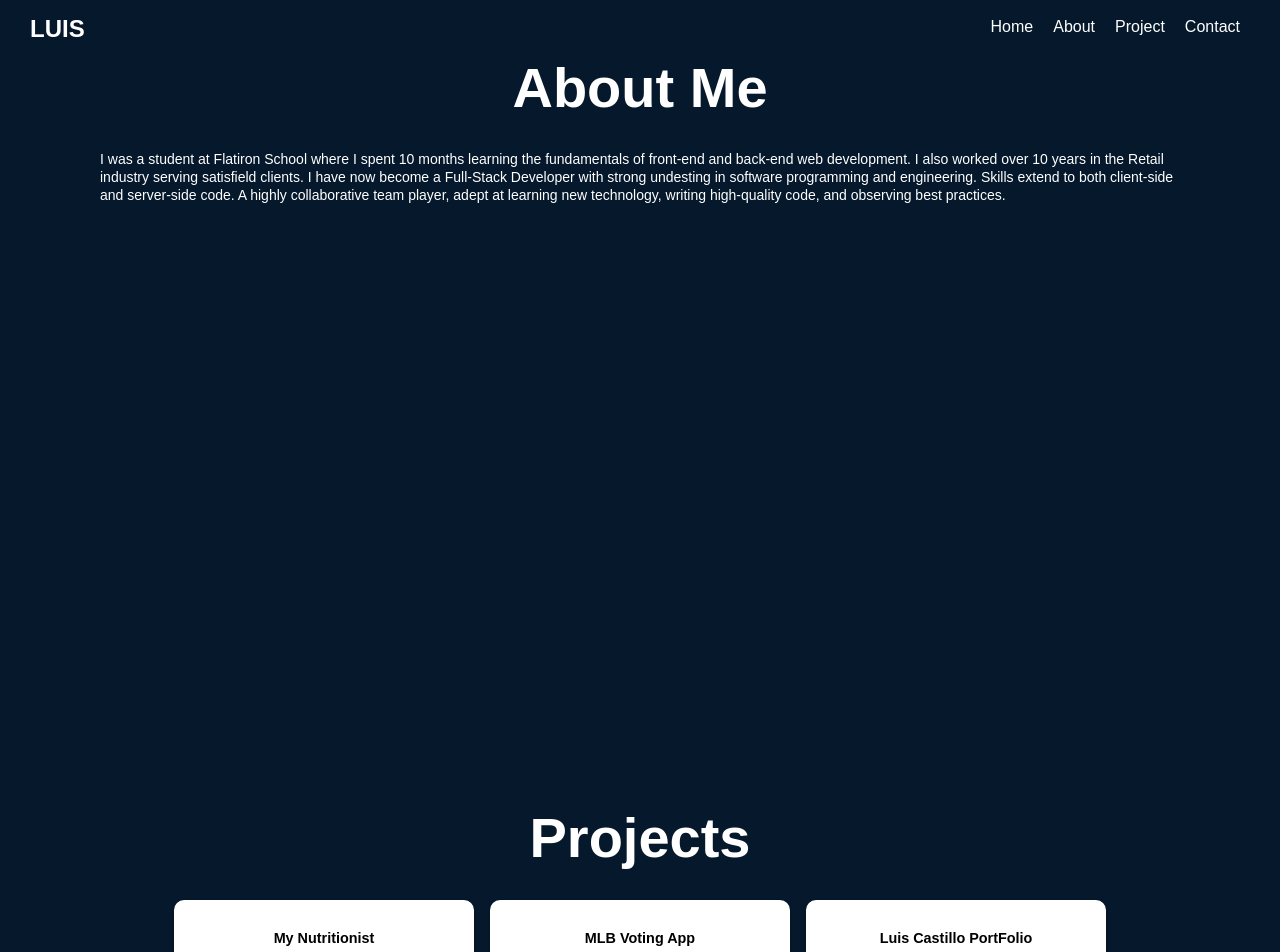
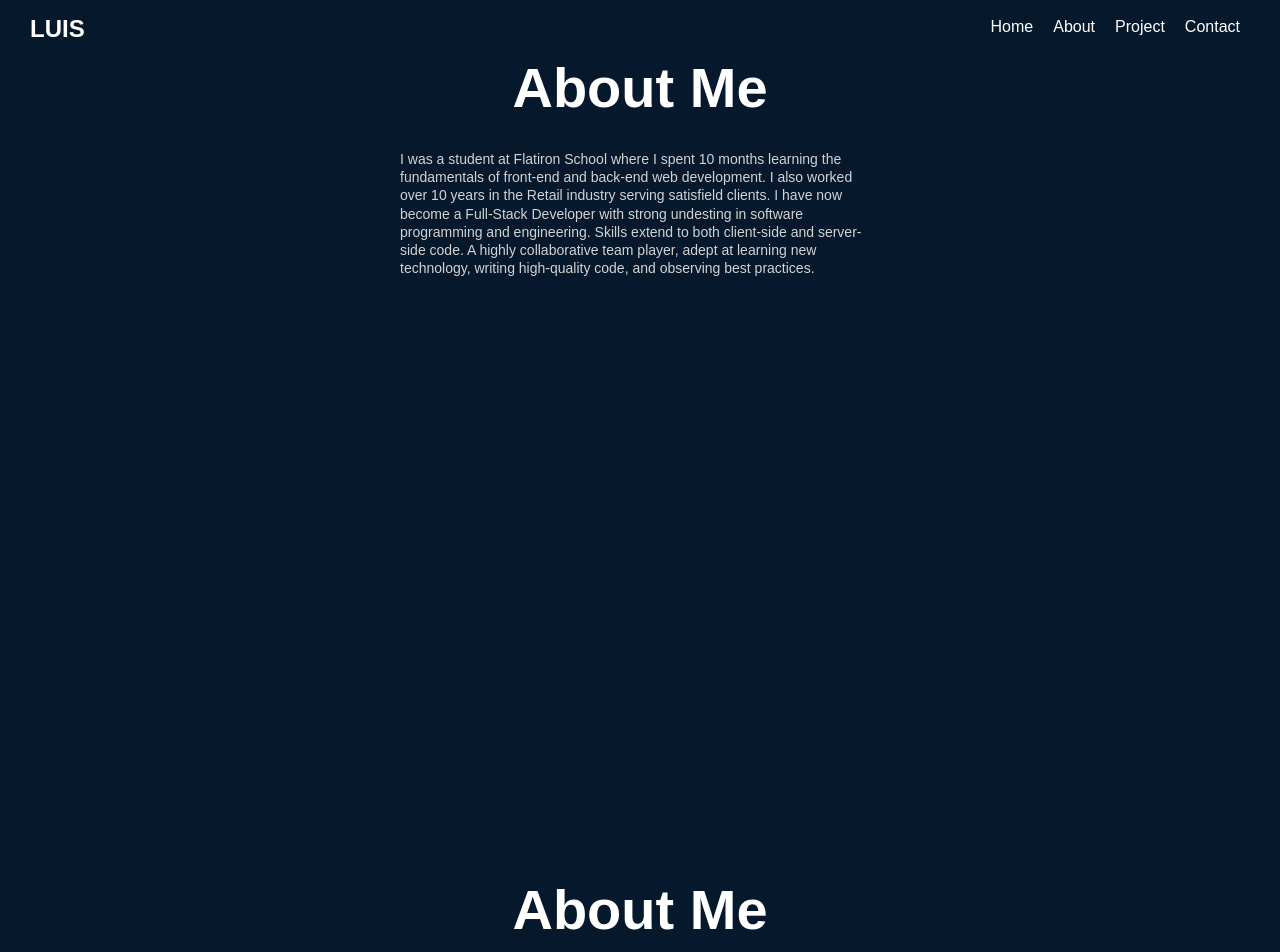
Before and after one commit to LuisCastilloKC/luis-castillo-portfolio, a React (Create React App) app: page /about in a window 1280 px wide. Shown: the top 952 px of the page. Built offline with nearby package versions, Linux system fonts and the light colour scheme.

Commit message:
add scroll Router

```diff
--- a/package.json
+++ b/package.json
@@ -11,6 +11,7 @@
     "react-icons": "^4.3.1",
     "react-router-dom": "^6.0.2",
     "react-scripts": "4.0.3",
+    "react-scroll": "^1.8.4",
     "styled-components": "^5.3.3",
     "web-vitals": "^1.0.1"
   },
--- a/src/App.js
+++ b/src/App.js
@@ -5,6 +5,7 @@ import About from './pages/About'
 import Contact from './pages/Contact'
 import Navbar from './components/Navbar/Navbar';
 import GlobalStyles from './styles/Global';
+import ScrollToTop from './components/ScrollToTop';
 
 
 const App = () => {
@@ -12,12 +13,13 @@ const App = () => {
         <div className="app-container">
             <GlobalStyles />
         <Router>
+        <ScrollToTop />
             <Navbar />
                 <Routes>
                     <Route path="/" element={<Home />} />
-                    <Route path="/#about" element={<About />} />
-                    <Route path="/#projects" element={<Projects />} />
-                    <Route path="/#contact" element={<Contact />} />
+                    <Route path="/about" element={<About />} />
+                    <Route path="/projects" element={<Projects />} />
+                    <Route path="/contact" element={<Contact />} />
                 </Routes>
         </Router>
             <About />
--- a/src/components/Navbar/RightNav.jsx
+++ b/src/components/Navbar/RightNav.jsx
@@ -8,9 +8,9 @@ const RightNav = ({ open }) => {
       <div>
         <RightNavStyled open={open}>
             <li><LinkStyled to='/'>Home</LinkStyled></li>
-            <li><LinkStyled to='/#about'>About</LinkStyled></li>
-            <li><LinkStyled to='/#projects'>Project</LinkStyled></li>
-            <li><LinkStyled to='/#contact'>Contact</LinkStyled></li>
+            <li><LinkStyled to='/about'>About</LinkStyled></li>
+            <li><LinkStyled to='/projects'>Project</LinkStyled></li>
+            <li><LinkStyled to='/contact'>Contact</LinkStyled></li>
         </RightNavStyled>
       </div>
       </>
--- /dev/null
+++ b/src/components/ScrollToTop.js
@@ -0,0 +1,12 @@
+import { useEffect } from "react";
+import { useLocation } from "react-router-dom";
+
+export default function ScrollToTop() {
+  const { pathname } = useLocation();
+
+  useEffect(() => {
+    window.scrollTo(0, 0);
+  }, [pathname]);
+
+  return null;
+}
--- a/src/styles/Container.js
+++ b/src/styles/Container.js
@@ -23,6 +23,7 @@ import styled from 'styled-components'
     }
 
     .intro {
+        color: #D3D3D3;
         margin-left: 5px;
     }
 
@@ -31,8 +32,7 @@ import styled from 'styled-components'
         margin: 10em 0em 30em 5em;
   }
 
-
-`;
+    `;
 
     export const AboutContainerStyled = styled.div`
     display: flex;
@@ -52,6 +52,7 @@ import styled from 'styled-components'
 
     export const AboutContentContainer = styled.div`
         background: transparent;
+        margin: 0px 300px 0px 300px;
     `
     export const AboutH1 = styled.h1`
         color: #fff;
@@ -59,10 +60,11 @@ import styled from 'styled-components'
         margin-bottom: 30px;
     `
     export const AboutP = styled.p`
-        color: #fff;
+        color: #D3D3D3;
         text-align: left;
         font-size: 14px;
         line-height: 1.3;
+
 
     `
 
--- a/src/styles/Nav.js
+++ b/src/styles/Nav.js
@@ -2,7 +2,7 @@ import styled from "styled-components";
 import { Link } from 'react-router-dom'
 
 export const NavStyled = styled.nav`
-position: static;
+position: sticky;
 width: 100%;
 height: 55px;
 border-bottom: 2px solid #05182c;
```
Also changed, not shown: 2 other files (tests, documents, lock files or other folders).
